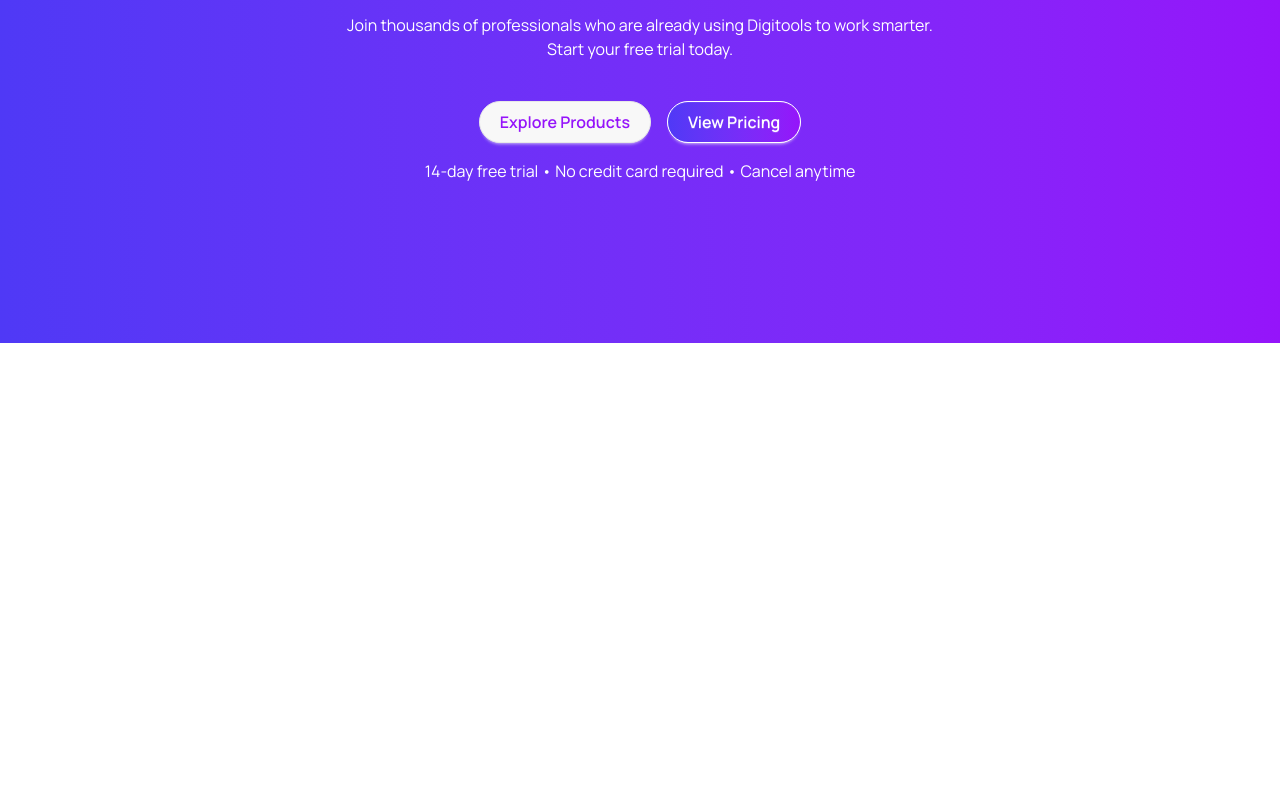
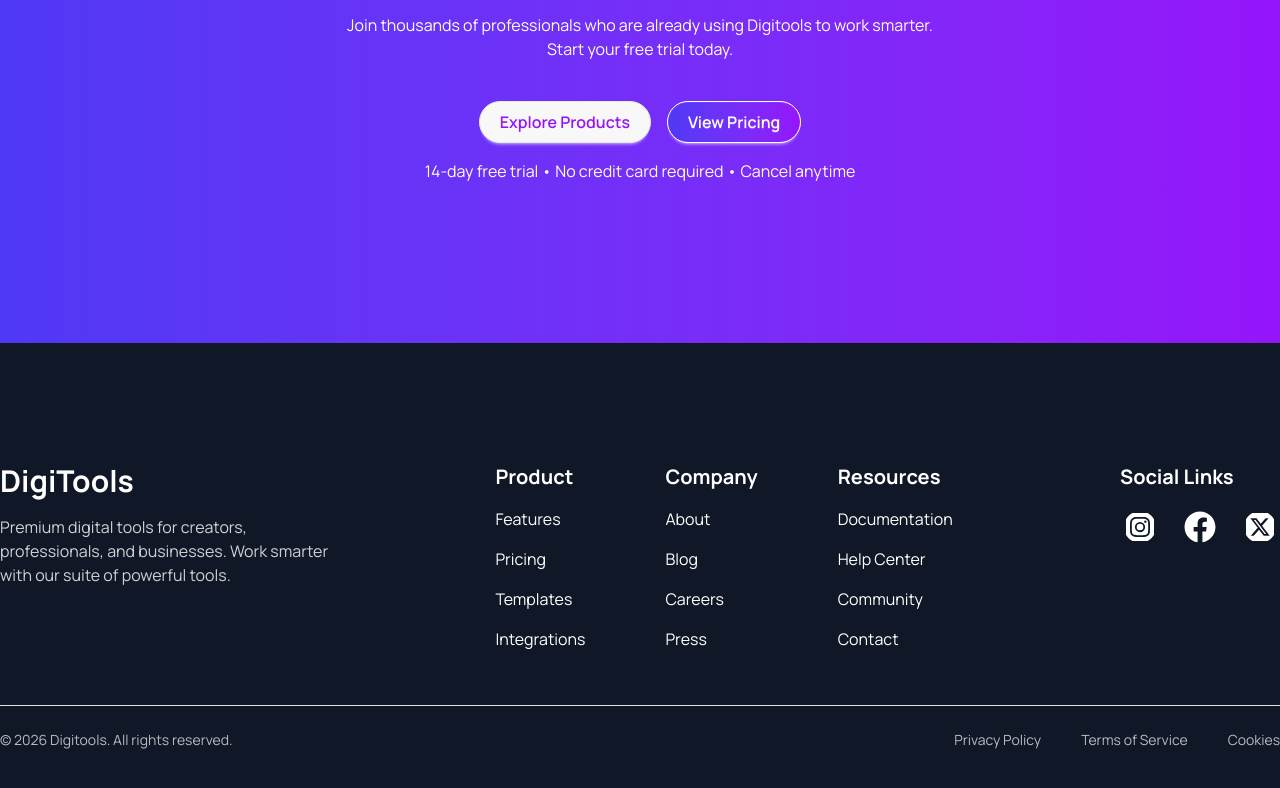
Before and after one commit to naheunpranto/Digitools-Platform, a React (Vite) app: page / in a window 1280 px wide. Shown: the part 4641-5429 px from the top of the page. Before the commit the page ends 4984 px from the top, so only its background shows below. Built offline with nearby package versions, Linux system fonts and the light colour scheme.

Commit message:
footer section done

```diff
--- a/src/App.jsx
+++ b/src/App.jsx
@@ -2,6 +2,7 @@
 import './App.css'
 import Banner from './components/Banner/Banner'
 import Choose from './components/Choose/Choose'
+import Footer from './components/Footer/Footer'
 import Navbar from './components/Navbar/Navbar'
 import Pricing from './components/Pricing/Pricing'
 import Products from './components/Products/Products'
@@ -32,6 +33,8 @@
       <Pricing/>
 
       <Workflow/>
+
+      <Footer />
     </>
   )
 }
--- /dev/null
+++ b/src/components/Footer/Footer.jsx
@@ -0,0 +1,75 @@
+import { FaFacebook, FaInstagramSquare } from "react-icons/fa";
+import { FaSquareXTwitter } from "react-icons/fa6";
+
+const Footer = () => {
+  return (
+    <div className="bg-[#101727]">
+      <div className="pb-10 px-4 md:px-0">
+        <div className="flex flex-col lg:flex-row lg:justify-between text-white container mx-auto pt-30 pb-7.5">
+          <div className="space-y-4 text-center lg:text-left">
+            <h1 className="text-3xl font-bold">DigiTools</h1>
+            <p className="text-[#FFFFFF] opacity-80">
+              Premium digital tools for creators, <br /> professionals, and
+              businesses. Work smarter <br /> with our suite of powerful tools.
+            </p>
+          </div>
+
+          <div className="grid grid-cols-2 md:grid-cols-3 lg:flex lg:gap-20 gap-10 text-center lg:text-left">
+            <div>
+              <ul className="space-y-4">
+                <li className="text-xl font-bold">Product</li>
+                <li>Features</li>
+                <li>Pricing</li>
+                <li>Templates</li>
+                <li>Integrations</li>
+              </ul>
+            </div>
+
+            <div>
+              <ul className="space-y-4">
+                <li className="text-xl font-bold">Company</li>
+                <li>About</li>
+                <li>Blog</li>
+                <li>Careers</li>
+                <li>Press</li>
+              </ul>
+            </div>
+
+            <div>
+              <ul className="space-y-4">
+                <li className="text-xl font-bold">Resources</li>
+                <li>Documentation</li>
+                <li>Help Center</li>
+                <li>Community</li>
+                <li>Contact</li>
+              </ul>
+            </div>
+          </div>
+
+          <div className="space-y-4 flex flex-col items-center lg:items-start">
+            <h1 className="text-xl font-bold">Social Links</h1>
+            <div className="flex gap-5">
+              <FaInstagramSquare className="p-1 rounded-full w-10 h-10" />
+              <FaFacebook className="p-1 rounded-full w-10 h-10" />
+              <FaSquareXTwitter className="p-1 rounded-full w-10 h-10" />
+            </div>
+          </div>
+        </div>
+
+        <div className="container mx-auto px-4 lg:px-0">
+          <div className="divider bg-gray-50 h-px my-6"></div>
+          <div className="text-white flex flex-col-reverse lg:flex-row justify-between items-center gap-5 lg:gap-0 opacity-70 text-sm">
+            <p>© 2026 Digitools. All rights reserved.</p>
+            <div className="flex flex-wrap justify-center gap-5 lg:gap-10">
+              <h1>Privacy Policy</h1>
+              <h1>Terms of Service </h1>
+              <h1>Cookies</h1>
+            </div>
+          </div>
+        </div>
+      </div>
+    </div>
+  );
+};
+
+export default Footer;
```
